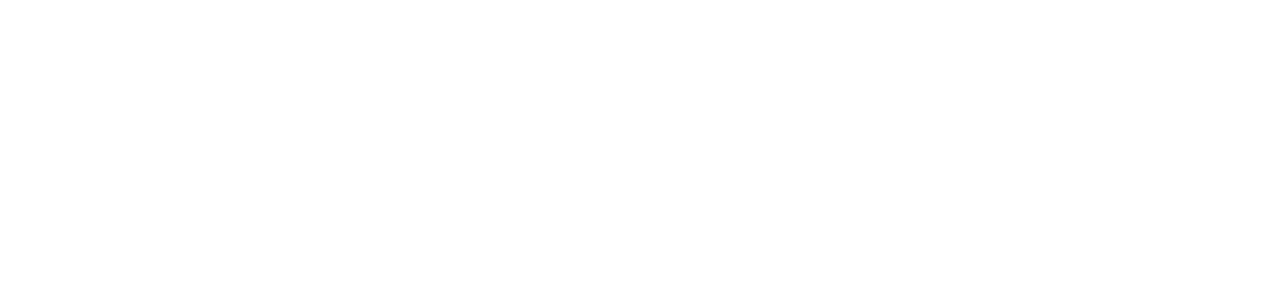
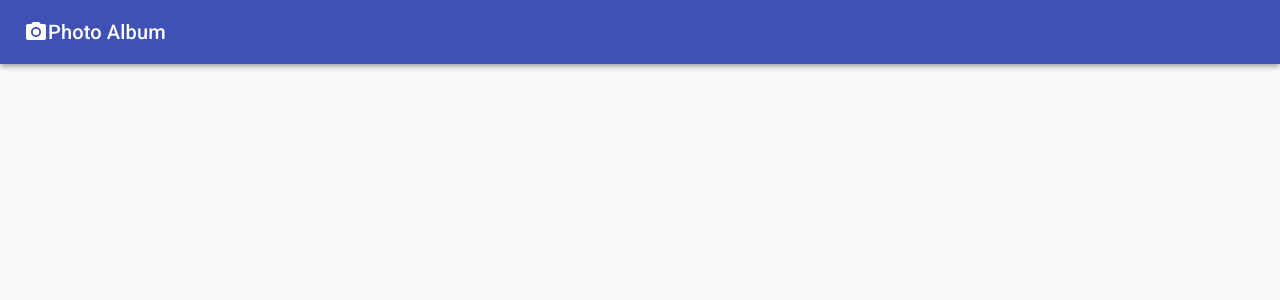
Before and after one commit to daw-maj-pl/mui-album, a React (Create React App) app: page / in a window 1280 px wide. Shown: the top 300 px of the page. Built offline with nearby package versions, Linux system fonts and the light colour scheme.

Commit message:
Add AppBar component

```diff
--- a/src/App.js
+++ b/src/App.js
@@ -8,10 +8,20 @@ import CssBaseline from '@material-ui/core/CssBaseline';
 import Grid from '@material-ui/core/Grid';
 import Toolbar from '@material-ui/core/Toolbar';
 import Container from '@material-ui/core/Container';
-import PhotoCamera from '@material-ui/icons';
+import PhotoCamera from '@material-ui/icons/PhotoCamera';
 
 const App = () => {
-  return <></>;
+  return (
+    <>
+      <CssBaseline />
+      <AppBar position="relative">
+        <Toolbar>
+          <PhotoCamera />
+          <Typography variant="h6">Photo Album</Typography>
+        </Toolbar>
+      </AppBar>
+    </>
+  );
 };
 
 export default App;
```
